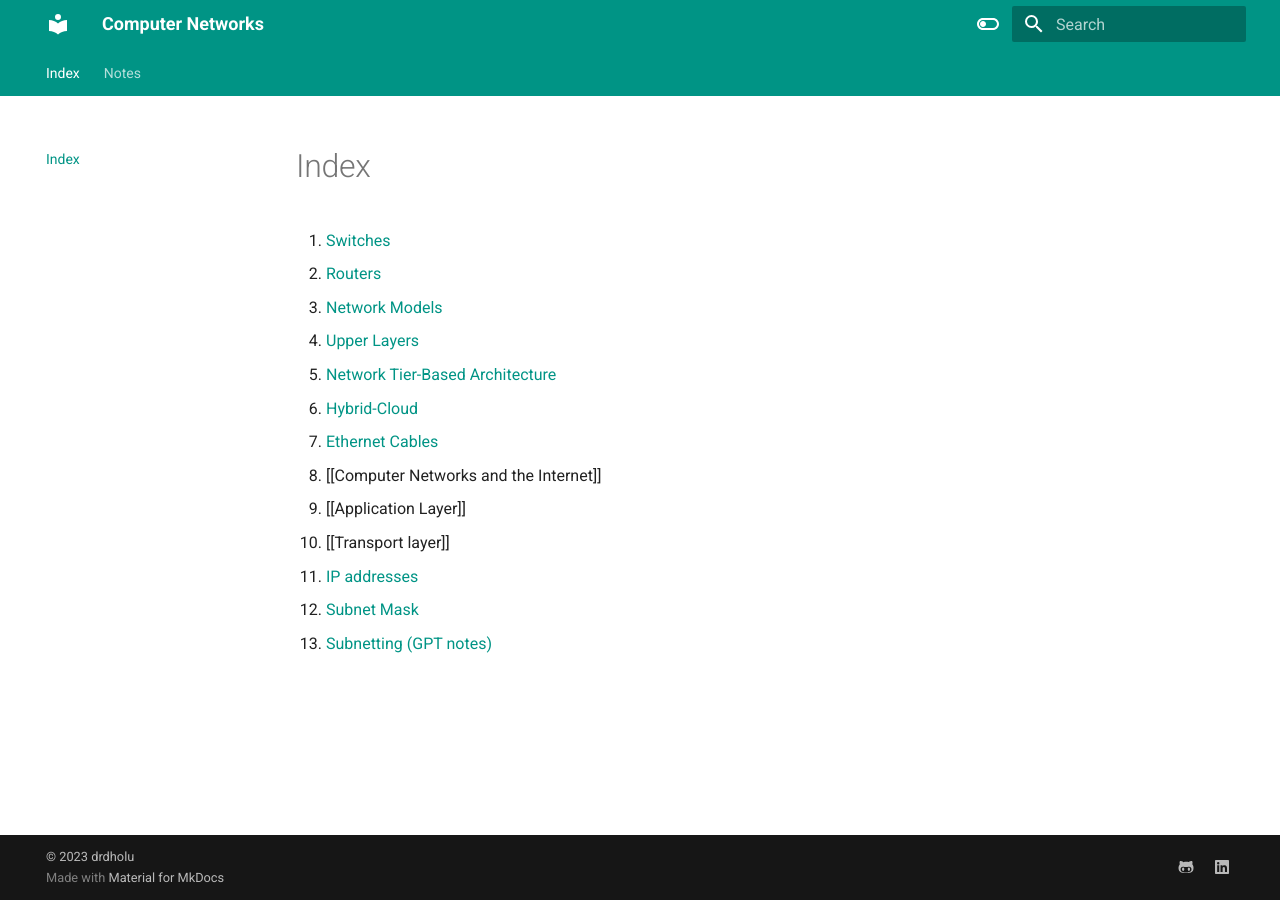
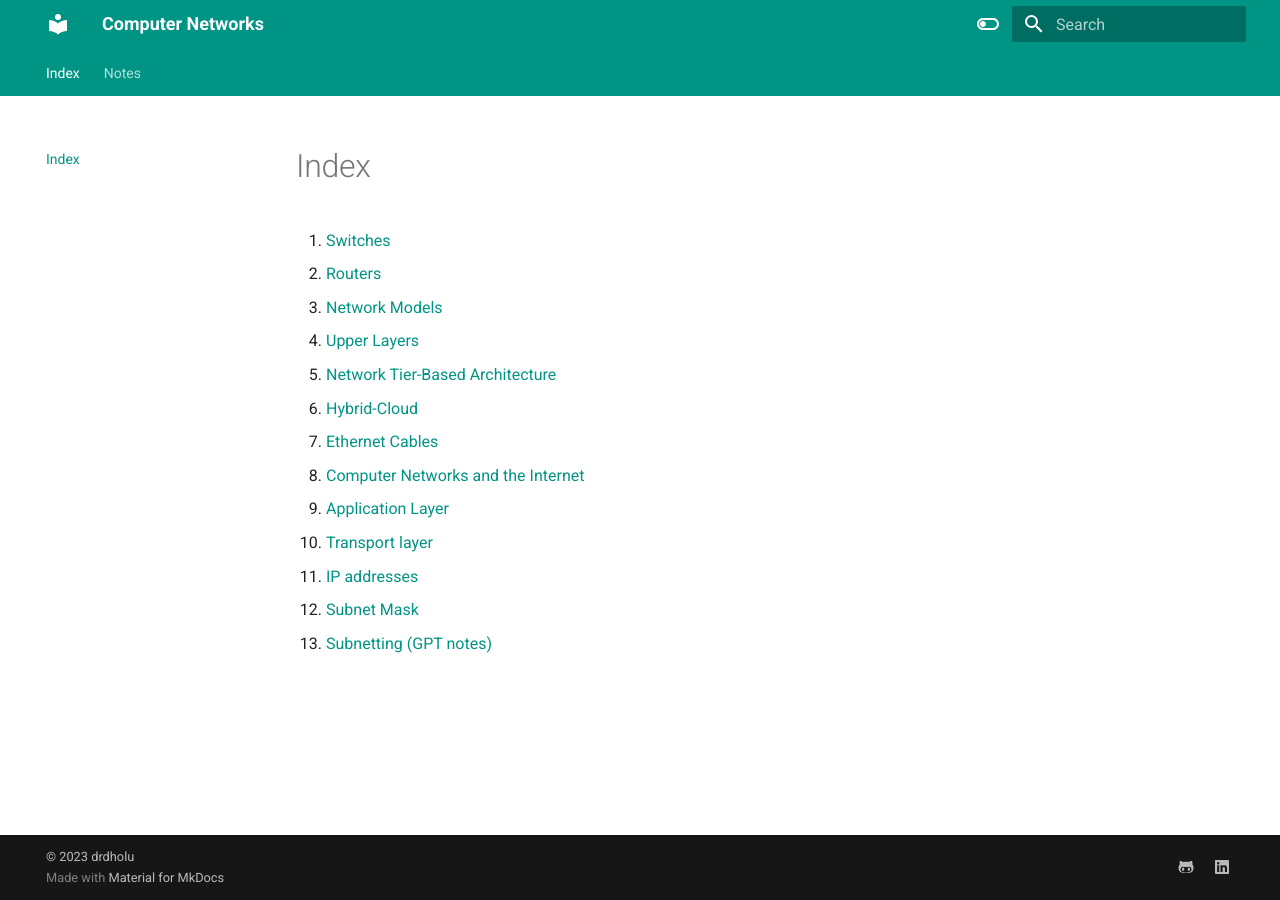
Before and after one commit to drdholu/cn-notes-archive, an MkDocs documentation site: the page built from docs/index.md, in a window 1280 px wide. Built offline with MkDocs 1.6.1 and Material for MkDocs 9.7.7, drawn with Linux system fonts in a browser that asks for light colours; part of the change alters nothing that is shown.

```diff
--- a/docs/index.md
+++ b/docs/index.md
@@ -7,9 +7,9 @@
 5. [Network Tier-Based Architecture](./notes/Network%20Architecture.md)
 6. [Hybrid-Cloud](./notes/Hybrid-Cloud.md)
 7. [Ethernet Cables](./notes/Ethernet%20Cables.md)
-8. [[Computer Networks and the Internet]]
-9. [[Application Layer]]
-10. [[Transport layer]]
+8. [Computer Networks and the Internet](./notes/Computer%20Networks%20and%20the%20Internet.md)
+9. [Application Layer](./notes/Application%20Layer.md)
+10. [Transport layer](./notes/Transport%20layer.md)
 11. [IP addresses](./notes/IP%20addresses.md)
 12. [Subnet Mask](./notes/Subnet%20Mask.md)
 13. [Subnetting (GPT notes)](./notes/Subnetting%20(GPT%20notes).md)
```
